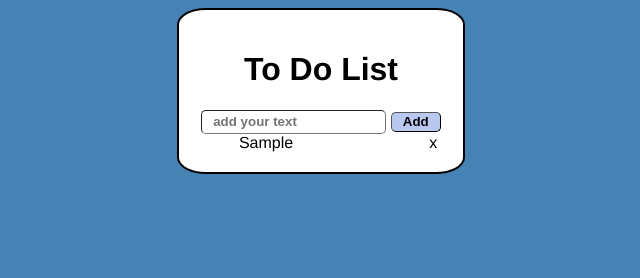
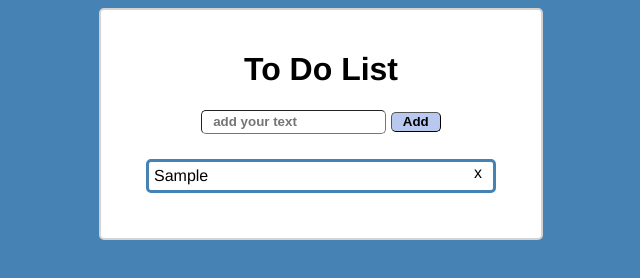
Before and after one commit to CrumpetCoding/Todo-List, a plain HTML site: page index.html in a window 1280 px wide. Both pictures are taken after typing "Sample" into the empty fields and a click on the button "Add". Shown: the whole page, without its empty margins (319-959 px from the left). Drawn offline with Linux system fonts and the light colour scheme.

Commit message:
Fixed issues with style

```diff
--- a/index.html
+++ b/index.html
@@ -15,7 +15,6 @@
                 <button onclick="addItem()">Add</button>
             </div>
             <ul id="list-items">
-                <li>Hello</li>
             </ul>
         </div>
     </div>
--- a/style.css
+++ b/style.css
@@ -1,21 +1,17 @@
 body {
+    display: flex;
+    justify-content: center;
     background-color:steelblue;
     font-family: 'Franklin Gothic Medium', 'Arial Narrow', Arial, sans-serif;
 }
 
-.container {
-    display: flex;
-    flex-direction: column;
-    align-items: center;
-}
-
 .todo-app {
-    display: flex;
-    flex-direction: column;
-    border-color: black;
+    position: relative;
+    width: 400px;
+    border-color: lightgrey;
     border-style: solid;
     border-width: 2px;
-    border-radius: 10%;
+    border-radius: 5px;
     padding: 20px;
     background-color: white;
     text-align: center;
@@ -38,27 +34,41 @@ button{
     height: 20px;
 }
 
-#list-items {
-    justify-content: left;
-    margin: 0;
+ul{
+    margin: 10px;
+    padding: 10px;
 }
 
 ul li {
+    gap: 100px;
+    padding-top: 10px;
     list-style: none;
     display: flex;
     flex-direction: row;
-    justify-content: space-between;
-    gap: 130px;
     margin: 0;
+    word-wrap: break-word;
+    word-break: break-all;
+    border-style: solid;
+    border-color: steelblue;
+    border-radius: 5px;
+    padding: 5px;
+    margin: 5px;
 }
 
 ul li span {
-    text-align: center;
+    display: flex;
+    align-items: flex-end;
+    justify-content: center;
+    margin-left: auto;
+    padding: 0px;
+    height: 15px;
     width: 20px;
+    border-radius: 5px;
 }
 
 button:hover {
     background-color: #8aa6eb;
+    cursor: pointer;
 }
 
 ul li span:hover {
```
